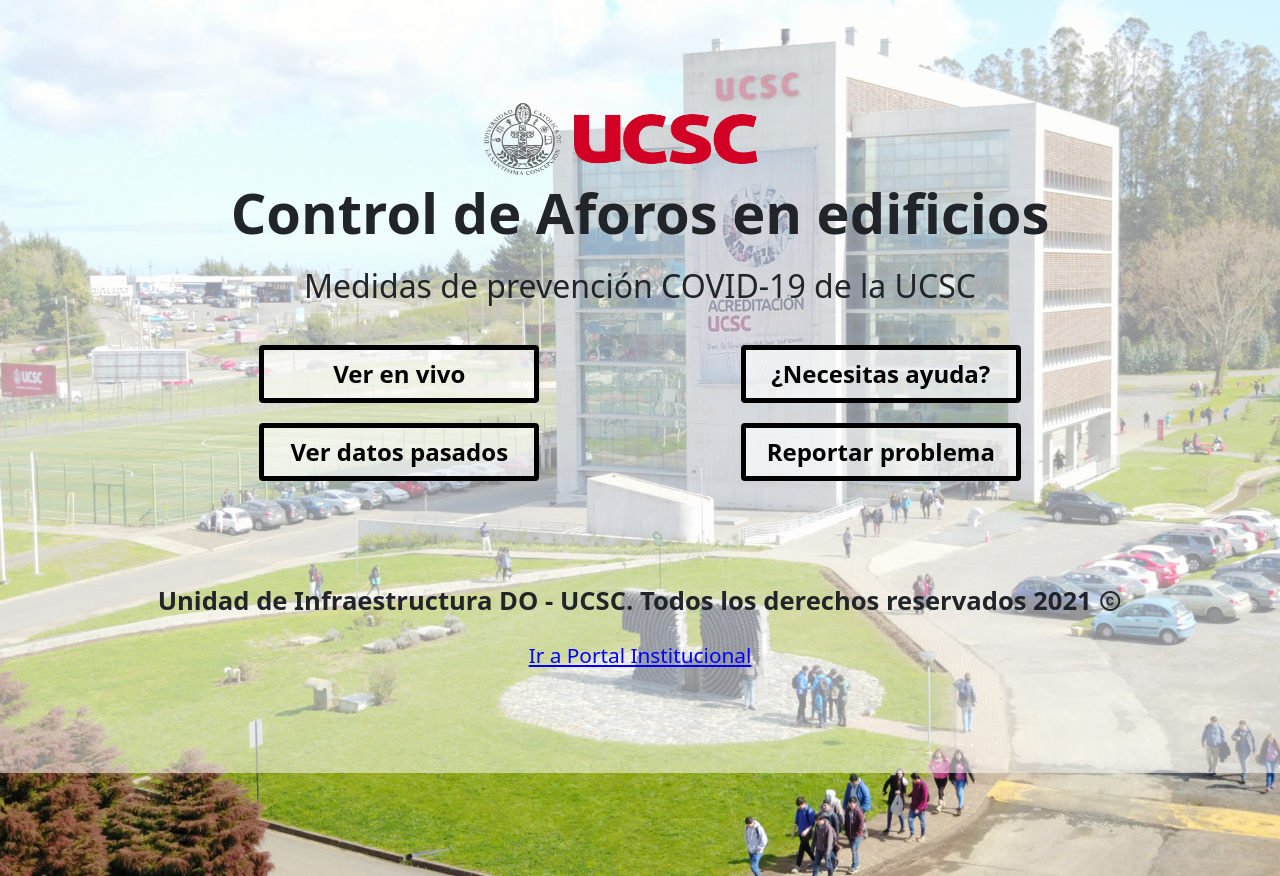
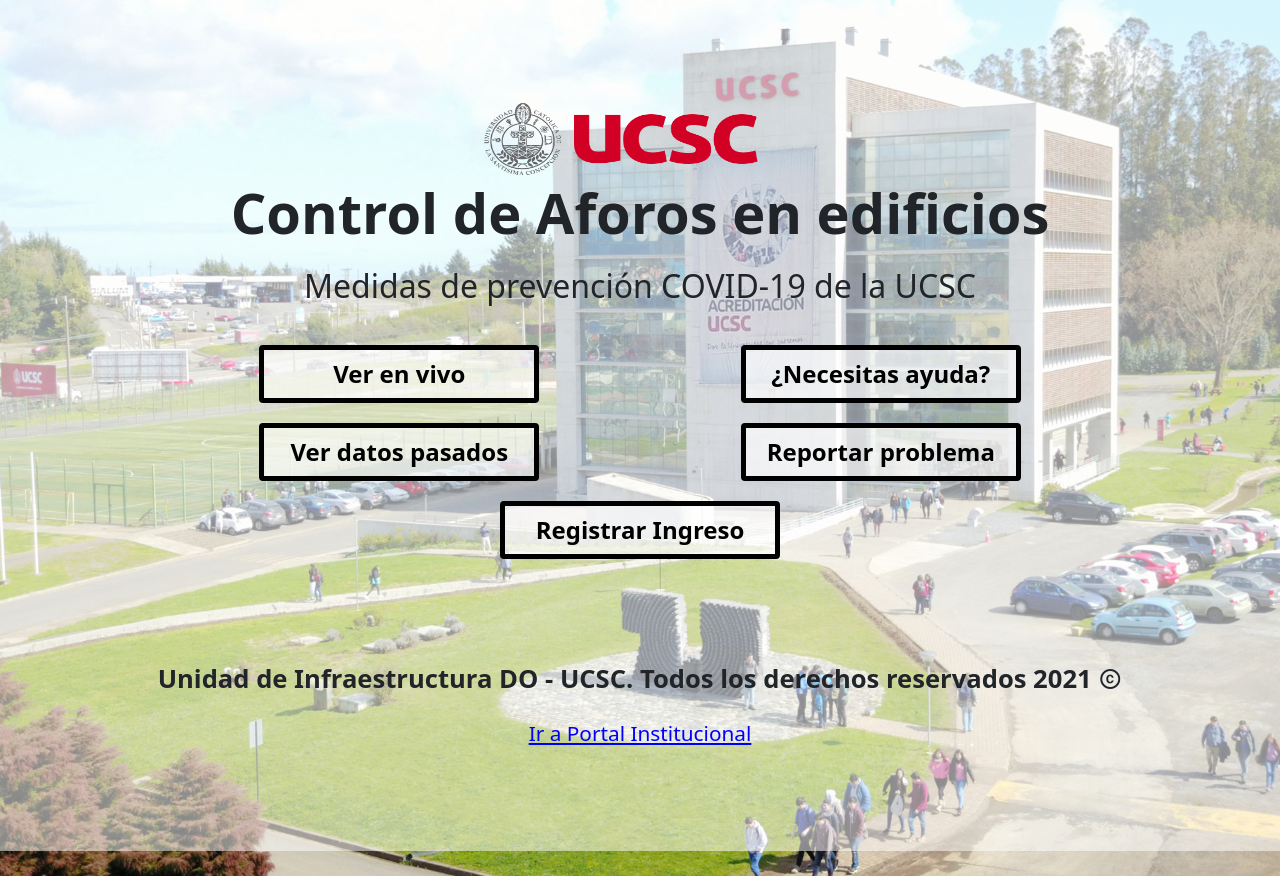
Before and after one commit to NicolasAburto/TIS---1, a PHP site: page / in a window 1280 px wide. Shown: the part 61-937 px from the top of the page. Run offline with PHP 8.4, Linux system fonts and the light colour scheme.

Commit message:
Update index.php

```diff
--- a/Entrega 2/index.php
+++ b/Entrega 2/index.php
@@ -62,7 +62,11 @@
                             <a class="btn btn-outline-secondary _a" href="https://ayuda.ucsc.cl/" role="button">Reportar problema</a>
                         </div>
                     </div>
-
+                    <div class="row" align="center">
+                        <div class="col">
+                        <a class="btn btn-outline-secondary _a" href="registrar_ingreso.php" role="button">Registrar Ingreso</a>
+                        </div>
+                    </div>
                 </div>
             </div>
 
```
